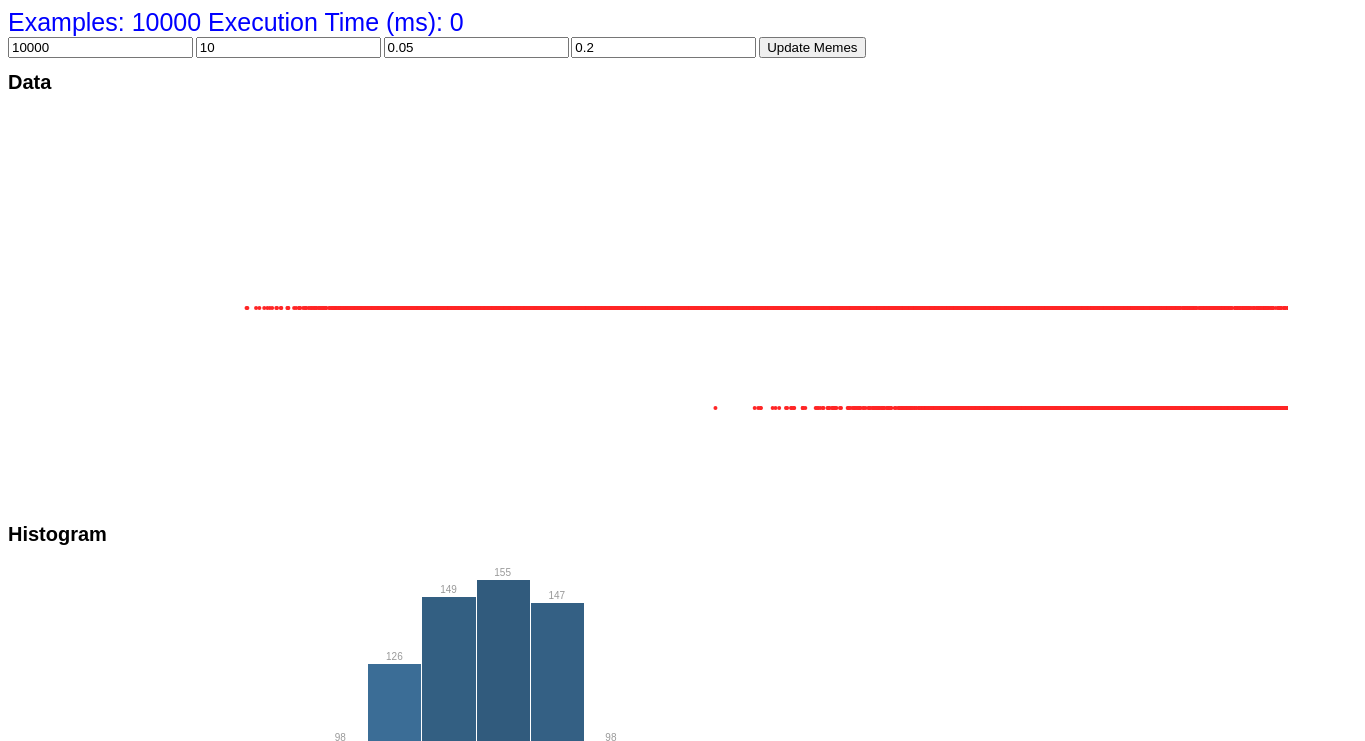
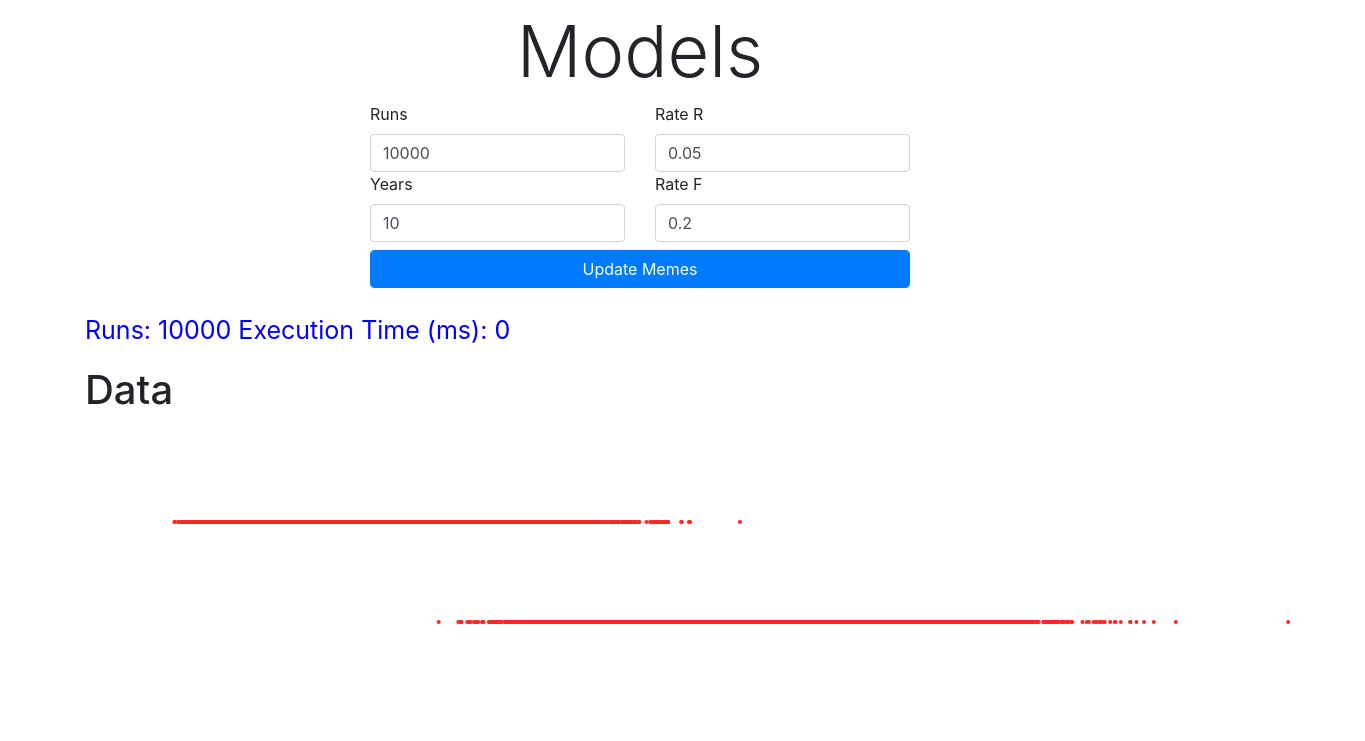
Before and after one commit to mrf13/Models, a plain HTML site: page index.html in a window 1280 px wide. Shown: the top 741 px of the page, 1365 px wide, since content can reach past the window. Drawn offline with nearby package versions, Linux system fonts and the light colour scheme.

Commit message:
add bootstrap to index.html

```diff
--- a/index.html
+++ b/index.html
@@ -4,11 +4,8 @@
     <meta charset="UTF-8">
     <title></title>
   </head>
+  <link rel="stylesheet" href="https://stackpath.bootstrapcdn.com/bootstrap/4.3.1/css/bootstrap.min.css" integrity="sha384-ggOyR0iXCbMQv3Xipma34MD+dH/1fQ784/j6cY/iJTQUOhcWr7x9JvoRxT2MZw1T" crossorigin="anonymous">
   <style type="text/css" media="all">
-body {
-  font: 10px sans-serif;
-}
-
 .bar rect {
   shape-rendering: crispEdges;
 }
@@ -28,18 +25,50 @@ body {
   }
   </style>
   <body>
+    <div class="container">
+      <div class="row text-center my-2">
+	<div class="col-md display-3"> Models</div>
+      </div>
+      <div class="row justify-content-center">
+	<div class="col-md-3">
+	  <label for="">Runs</label>
+	  <input class="form-control" type="text" name="runs" id="runs" value="10000" placeholder="Runs" />
+	  <label for="years">Years</label>
+	  <input class="form-control"type="text" name="year" id="years" value="10" placeholder="Years" />
+	</div>
+	<div class="col-md-3">
+	  <label for="rate_r">Rate R</label>
+	  <input class="form-control"type="text" name="rate_r" id="rate_r" value="0.05" placeholder="Rate R" />
+	  <label for="rate_f">Rate F</label>
+	  <input class="form-control" type="text" name="rate_f" id="rate_f" value="0.2" placeholder="Rate F" />
+	</div>
+      </div>
+      <div class="row py-2 justify-content-center">
+	<div class="col-md-6">
+	  <button class="btn btn-primary form-control" id="update_model_button">Update Memes</button>
+	</div>
+      </div>
+      <div class="row my-3">
+	<div class="col-md">
 	  <div id="status"></div>
-  <div class="values">
-    <input type="text" name="runs" id="runs" value="10000" placeholder="Runs" />
-    <input type="text" name="year" id="years" value="10" placeholder="Years" />
-    <input type="text" name="rate_r" id="rate_r" value="0.05" placeholder="Rate R" />
-    <input type="text" name="rate_f" id="rate_f" value="0.2" placeholder="Rate F" />
-    <button id="update_model_button">Update Memes</button>
 	</div>
+      </div>
+      <div class="row my-3">
+	<div class="col-md">
     <h1>Data</h1>
     <canvas id="canvas"></canvas>
+	</div>
+      </div>
+      <div class="row">
+        <div class="col-md">
         <h1>Histogram</h1>
+	<div id="histogram"></div>
+	</div>
+      </div>
+    </div>
   </body>
+  <script src="https://cdnjs.cloudflare.com/ajax/libs/popper.js/1.14.7/umd/popper.min.js" integrity="sha384-UO2eT0CpHqdSJQ6hJty5KVphtPhzWj9WO1clHTMGa3JDZwrnQq4sF86dIHNDz0W1" crossorigin="anonymous"></script>
+  <script src="https://stackpath.bootstrapcdn.com/bootstrap/4.3.1/js/bootstrap.min.js" integrity="sha384-JjSmVgyd0p3pXB1rRibZUAYoIIy6OrQ6VrjIEaFf/nJGzIxFDsf4x0xIM+B07jRM" crossorigin="anonymous"></script>
   <script src="https://code.jquery.com/jquery-3.4.1.min.js"></script>
   <script src="http://d3js.org/d3.v3.min.js"></script>
   <script charset="utf-8">
@@ -48,7 +77,7 @@ body {
 
   //set canvas size
   canvas.width = window.innerWidth;
-  canvas.height = 400;
+  canvas.height = 300;
 
   $(document).ready(function(){
   $("#update_model_button").click()
@@ -112,17 +141,17 @@ body {
   for (var i = 0; i < frate_r.length; i++){
     //draw circles
 
-    offset_r = 3200; // this is an arbitrary value so it looks ok
-    offset_f = 3000; // this is an arbitrary value so it looks ok
+    offset_r = 1200; // this is an arbitrary value so it looks ok
+    offset_f = 1500; // this is an arbitrary value so it looks ok
 
-    drawPointy(frate_r[i]*offset_r, 200);
+    drawPointy(frate_r[i]*offset_r, 100);
     //draw frate_f
-    drawPointy(frate_f[i]*offset_f, 300);
+    drawPointy(frate_f[i]*offset_f, 200);
   }
 
   frate_r = frate_r.sort()
 
-  document.getElementById("status").innerHTML = "Examples: " + _runs + " Execution Time (ms): " + (new Date() - time);
+  document.getElementById("status").innerHTML = "Runs: " + _runs + " Execution Time (ms): " + (new Date() - time);
 
 }
 function drawPointy(x, y){
@@ -171,7 +200,7 @@ var xAxis = d3.svg.axis()
   .scale(x)
   .orient("bottom");
 
-var svg = d3.select("body").append("svg")
+var svg = d3.select("#histogram").append("svg")
   .attr("width", width + margin.left + margin.right)
   .attr("height", height + margin.top + margin.bottom)
   .append("g")
```
Lines whose indentation alone changed are shown as unchanged.
